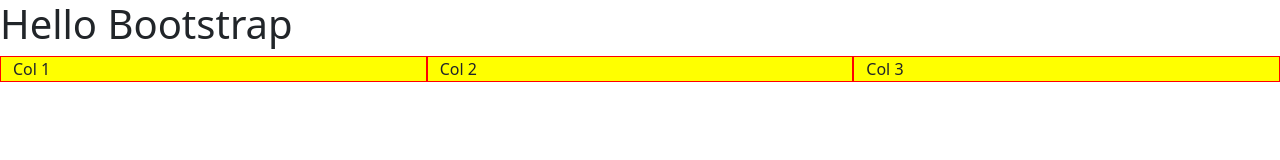
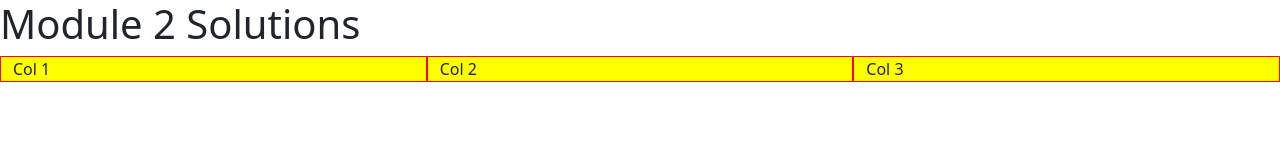
Before and after one commit to pokajang/coursera-jh, a plain HTML site: page module2-solution/index.html in a window 1280 px wide. Drawn offline with nearby package versions, Linux system fonts and the light colour scheme.

Commit message:
Update index.html

```diff
--- a/module2-solution/index.html
+++ b/module2-solution/index.html
@@ -16,7 +16,7 @@
   <link href="https://cdn.jsdelivr.net/npm/bootstrap@5.3.0/dist/css/bootstrap.min.css" rel="stylesheet">
 </head>
 <body>
-  <h1>Hello Bootstrap</h1>
+  <h1>Module 2 Solutions</h1>
 
   <div class="container-fluid">
     <div class="row">
```
